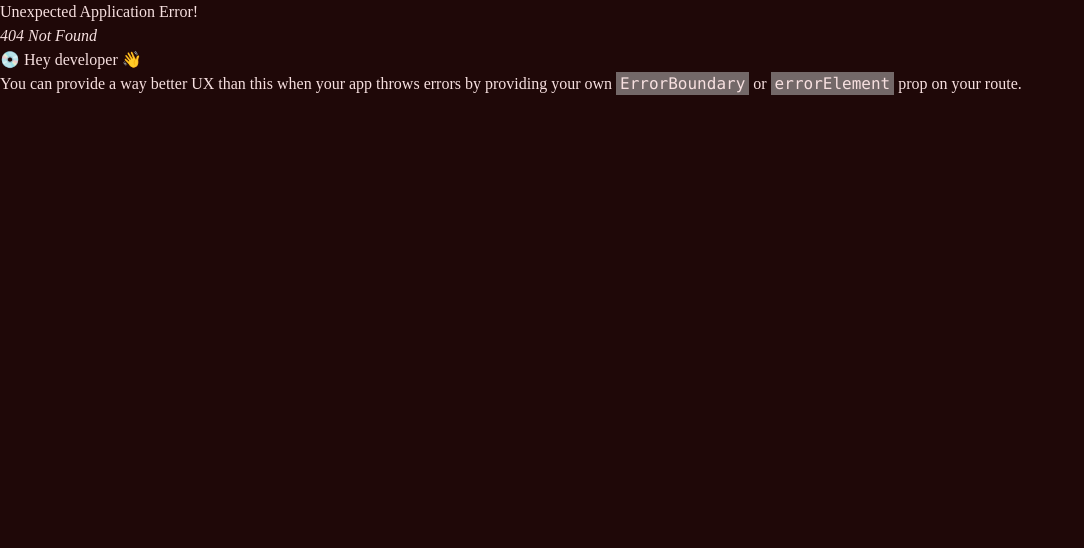
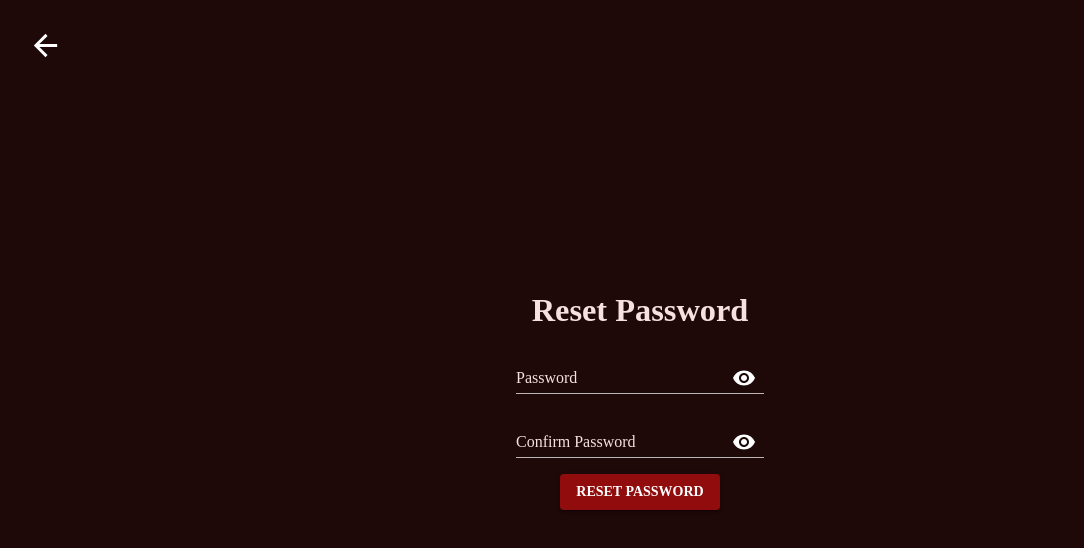
Before and after one commit to Faheem-T/kenzStoreFrontend, a React (Vite) app: page /reset-password in a window 1280 px wide. Before the commit this address had no page. Shown: the top 548 px of the page, without its empty margins (0-1084 px from the left). Built offline with nearby package versions, Linux system fonts and the light colour scheme; no server answers; a web font is replaced by a local one.

Commit message:
Add password reset logic

```diff
--- a/src/app/api/authApi.ts
+++ b/src/app/api/authApi.ts
@@ -65,6 +65,16 @@ export const authApi = apiSlice.injectEndpoints({
         body: { email },
       }),
     }),
+    resetPassword: builder.mutation<
+      baseResponseWithMessage,
+      { newPassword: string; token: string }
+    >({
+      query: ({ newPassword, token }) => ({
+        url: "v1/auth/reset-password",
+        method: "POST",
+        body: { newPassword, token },
+      }),
+    }),
   }),
 });
 
@@ -77,4 +87,5 @@ export const {
   useMeQuery,
   useLogoutMutation,
   useForgotPasswordMutation,
+  useResetPasswordMutation,
 } = authApi;
--- a/src/app/pages/ForgotPasswordPage.tsx
+++ b/src/app/pages/ForgotPasswordPage.tsx
@@ -1,9 +1,19 @@
-import { Box, Button, TextField, Typography } from "@mui/material";
+import {
+  Box,
+  Button,
+  IconButton,
+  TextField,
+  Tooltip,
+  Typography,
+} from "@mui/material";
 import { useForm } from "react-hook-form";
 import { z } from "zod";
 import { useForgotPasswordMutation } from "../api/authApi";
 import { zodResolver } from "@hookform/resolvers/zod";
 import toast from "react-hot-toast";
+import { ServerError } from "../types/serverErrorType";
+import { ArrowBack } from "@mui/icons-material";
+import { useNavigate } from "react-router";
 
 const formSchema = z.object({
   email: z.string().nonempty("Email is required").email("Invalid email format"),
@@ -12,6 +22,7 @@ const formSchema = z.object({
 type FormType = z.infer<typeof formSchema>;
 
 export const ForgotPasswordPage = () => {
+  const navigate = useNavigate();
   const {
     register,
     handleSubmit,
@@ -19,8 +30,7 @@ export const ForgotPasswordPage = () => {
   } = useForm<FormType>({
     resolver: zodResolver(formSchema),
   });
-  const [createForgotPasswordMutation, { isLoading }] =
-    useForgotPasswordMutation();
+  const [createForgotPasswordMutation, {}] = useForgotPasswordMutation();
   const submitHandler = async (data: FormType) => {
     const { email } = data;
     const { data: response, error } = await createForgotPasswordMutation({
@@ -28,6 +38,11 @@ export const ForgotPasswordPage = () => {
     });
     if (response) {
       toast(response.message);
+    }
+    if (error) {
+      if ("data" in error) {
+        toast((error as ServerError)?.data.message);
+      }
     }
   };
   return (
@@ -39,8 +54,17 @@ export const ForgotPasswordPage = () => {
           flexDirection: "column",
           alignItems: "center",
           justifyContent: "center",
+          position: "relative",
         }}
       >
+        <Tooltip title="Go back">
+          <IconButton
+            sx={{ position: "absolute", left: 20, top: 20 }}
+            onClick={() => navigate(-1)}
+          >
+            <ArrowBack fontSize="large" />
+          </IconButton>
+        </Tooltip>
         <Typography variant="h3">Reset Password</Typography>
         <Box
           component="form"
--- a/src/app/pages/LoginPage.tsx
+++ b/src/app/pages/LoginPage.tsx
@@ -10,8 +10,9 @@ import {
   IconButton,
   FormHelperText,
   Input,
+  Tooltip,
 } from "@mui/material";
-import { Visibility, VisibilityOff } from "@mui/icons-material";
+import { ArrowBack, Visibility, VisibilityOff } from "@mui/icons-material";
 import { useForm } from "react-hook-form";
 import { zodResolver } from "@hookform/resolvers/zod";
 import { DevTool } from "@hookform/devtools";
@@ -89,8 +90,17 @@ export const LoginPage = () => {
           justifyContent: "center",
           flexDirection: "column",
           gap: "8px",
+          position: "relative",
         }}
       >
+        <Tooltip title="Go back">
+          <IconButton
+            sx={{ position: "absolute", left: 20, top: 20 }}
+            onClick={() => navigate(-1)}
+          >
+            <ArrowBack fontSize="large" />
+          </IconButton>
+        </Tooltip>
         <Typography margin={4} variant="h2" fontWeight={800}>
           Login
         </Typography>
--- /dev/null
+++ b/src/app/pages/ResetPasswordPage.tsx
@@ -0,0 +1,159 @@
+import { zodResolver } from "@hookform/resolvers/zod";
+import {
+  Box,
+  Button,
+  FormControl,
+  FormHelperText,
+  IconButton,
+  Input,
+  InputAdornment,
+  InputLabel,
+  Tooltip,
+  Typography,
+} from "@mui/material";
+import { useForm } from "react-hook-form";
+import { useNavigate, useSearchParams } from "react-router";
+import { z } from "zod";
+import { useResetPasswordMutation } from "../api/authApi";
+import toast from "react-hot-toast";
+import { ServerError } from "../types/serverErrorType";
+import { ArrowBack, Visibility, VisibilityOff } from "@mui/icons-material";
+import { useState } from "react";
+
+const resetPasswordSchema = z.object({
+  newPassword: z.string().trim().nonempty("Password is required"),
+  confirmPassword: z.string().trim().nonempty("Confirm Password is required"),
+});
+
+type resetPasswordType = z.infer<typeof resetPasswordSchema>;
+
+// TODO make a global password schema
+// const password = z.string().trim().nonempty("Password is required");
+
+export const ResetPasswordPage = () => {
+  const [showPassword, setShowPassword] = useState(false);
+  const navigate = useNavigate();
+  const [searchParams, _] = useSearchParams();
+  const [resetPassword, { isLoading }] = useResetPasswordMutation();
+  const {
+    register,
+    handleSubmit,
+    formState: { errors },
+    setError,
+  } = useForm<resetPasswordType>({
+    resolver: zodResolver(resetPasswordSchema),
+  });
+
+  const submitHandler = async (data: resetPasswordType) => {
+    const token = searchParams.get("token");
+    if (!token) {
+      toast.error("Token not found");
+      return;
+    }
+
+    const { newPassword, confirmPassword } = data;
+    if (newPassword !== confirmPassword) {
+      setError("confirmPassword", {
+        message: "Passwords do not match",
+        type: "value",
+      });
+      return;
+    }
+
+    const { data: response, error } = await resetPassword({
+      newPassword,
+      token,
+    });
+
+    if (response) {
+      toast.success(response.message);
+      navigate("/login");
+    }
+    if (error) {
+      if ("data" in error) {
+        const serverError = error as ServerError;
+        toast.error(serverError.data.message);
+      }
+    }
+  };
+
+  return (
+    <>
+      <Box>
+        <Box
+          component="form"
+          noValidate
+          onSubmit={handleSubmit(submitHandler)}
+          sx={{
+            display: "flex",
+            flexDirection: "column",
+            alignItems: "center",
+            justifyContent: "center",
+            gap: 2,
+            height: "100vh",
+            position: "relative",
+          }}
+        >
+          <Tooltip title="Go back">
+            <IconButton
+              sx={{ position: "absolute", left: 20, top: 20 }}
+              onClick={() => navigate(-1)}
+            >
+              <ArrowBack fontSize="large" />
+            </IconButton>
+          </Tooltip>
+          <Typography variant="h4">Reset Password</Typography>
+          <FormControl variant="standard">
+            <InputLabel htmlFor="newPassword">Password</InputLabel>
+            <Input
+              id="newPassword"
+              {...register("newPassword")}
+              type={showPassword ? "text" : "password"}
+              endAdornment={
+                <InputAdornment position="end">
+                  <IconButton
+                    onClick={() => setShowPassword((state) => !state)}
+                  >
+                    {showPassword ? <VisibilityOff /> : <Visibility />}
+                  </IconButton>
+                </InputAdornment>
+              }
+              error={!!errors.newPassword}
+            />
+            {!!errors.newPassword && (
+              <FormHelperText error>
+                {errors.newPassword?.message}
+              </FormHelperText>
+            )}
+          </FormControl>
+          <FormControl variant="standard">
+            <InputLabel htmlFor="confirmPassword">Confirm Password</InputLabel>
+            <Input
+              id="confirmPassword"
+              {...register("confirmPassword")}
+              type={showPassword ? "text" : "password"}
+              endAdornment={
+                <InputAdornment position="end">
+                  <IconButton
+                    onClick={() => setShowPassword((state) => !state)}
+                  >
+                    {showPassword ? <VisibilityOff /> : <Visibility />}
+                  </IconButton>
+                </InputAdornment>
+              }
+              error={!!errors.confirmPassword}
+            />
+            {!!errors.confirmPassword && (
+              <FormHelperText error>
+                {errors.confirmPassword?.message}
+              </FormHelperText>
+            )}
+          </FormControl>
+          <Button type="submit" variant="contained" disabled={isLoading}>
+            {isLoading ? "Resetting..." : "Reset Password"}
+          </Button>
+        </Box>
+      </Box>
+    </>
+  );
+};
--- a/src/router.tsx
+++ b/src/router.tsx
@@ -32,6 +32,7 @@ import { OrdersPage } from "./app/pages/OrdersPage";
 import { AdminOrderOverviewPage } from "./app/pages/adminPages/AdminOrderOverviewPage";
 import { SearchProductPage } from "./app/pages/SearchProductPage";
 import { ForgotPasswordPage } from "./app/pages/ForgotPasswordPage";
+import { ResetPasswordPage } from "./app/pages/ResetPasswordPage";
 
 export const router = createBrowserRouter([
   {
@@ -61,6 +62,10 @@ export const router = createBrowserRouter([
               {
                 path: "/forgot-password",
                 element: <ForgotPasswordPage />,
+              },
+              {
+                path: "/reset-password",
+                element: <ResetPasswordPage />,
               },
             ],
           },
```
